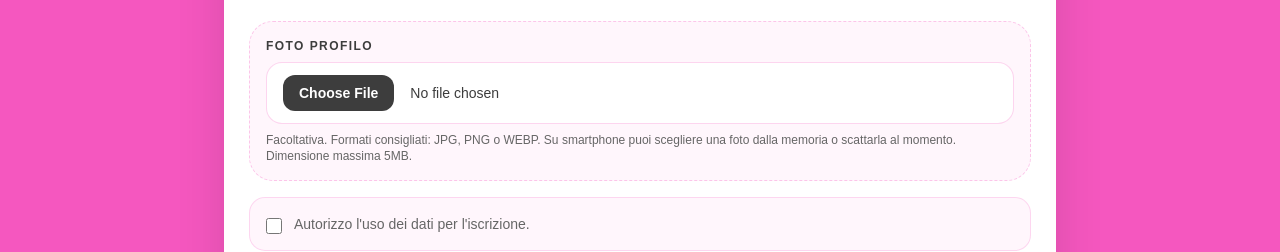
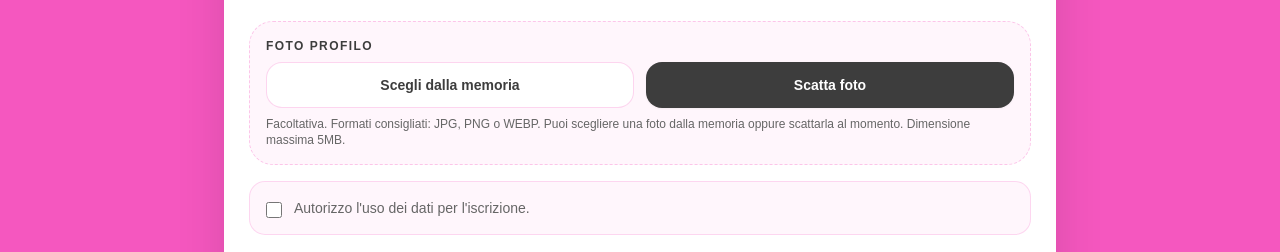
Before and after one commit to daldosso/dance-hub, a Next.js app in the folder frontend/: page /iscrizione-26-27 in a window 1280 px wide. Shown: the part 1134-1386 px from the top of the page. Built offline with nearby package versions, Linux system fonts and the light colour scheme; no server answers; the database is empty.

Commit message:
Implement photo optimization and selection functionality in enrollment form

```diff
--- a/frontend/src/app/iscrizione-26-27/page.tsx
+++ b/frontend/src/app/iscrizione-26-27/page.tsx
@@ -49,7 +49,57 @@ const initialForm: FormState = {
 
 const skillLevels = ["Principiante", "Intermedio", "Avanzato"];
 const genders = ["Donna", "Uomo", "Altro", "Preferisco non dirlo"];
-const MAX_PHOTO_SIZE = 5 * 1024 * 1024;
+const PHOTO_MAX_DIMENSION = 1600;
+const PHOTO_QUALITY = 0.82;
+
+async function optimizeEnrollmentPhoto(file: File): Promise<EnrollmentPhoto> {
+  try {
+    const bitmap = await createImageBitmap(file);
+    const scale = Math.min(
+      1,
+      PHOTO_MAX_DIMENSION / Math.max(bitmap.width, bitmap.height),
+    );
+    const width = Math.max(1, Math.round(bitmap.width * scale));
+    const height = Math.max(1, Math.round(bitmap.height * scale));
+
+    const canvas = document.createElement("canvas");
+    canvas.width = width;
+    canvas.height = height;
+
+    const context = canvas.getContext("2d");
+    if (!context) {
+      bitmap.close();
+      return { file, previewUrl: URL.createObjectURL(file) };
+    }
+
+    context.drawImage(bitmap, 0, 0, width, height);
+    bitmap.close();
+
+    const compressedBlob = await new Promise<Blob | null>((resolve) => {
+      canvas.toBlob((blob) => resolve(blob), "image/jpeg", PHOTO_QUALITY);
+    });
+
+    if (!compressedBlob) {
+      return { file, previewUrl: URL.createObjectURL(file) };
+    }
+
+    const compressedFile = new File(
+      [compressedBlob],
+      `${file.name.replace(/\.[^.]+$/, "") || "photo"}.jpg`,
+      {
+        type: "image/jpeg",
+        lastModified: file.lastModified,
+      },
+    );
+
+    return {
+      file: compressedFile,
+      previewUrl: URL.createObjectURL(compressedFile),
+    };
+  } catch {
+    return { file, previewUrl: URL.createObjectURL(file) };
+  }
+}
 
 export default function EnrollmentPage() {
   const [form, setForm] = useState<FormState>(initialForm);
@@ -63,6 +113,7 @@ export default function EnrollmentPage() {
   const [successMessage, setSuccessMessage] = useState<string | null>(null);
   const [errorMessage, setErrorMessage] = useState<string | null>(null);
   const photoInputRef = useRef<HTMLInputElement | null>(null);
+  const cameraPhotoInputRef = useRef<HTMLInputElement | null>(null);
 
   useEffect(() => {
     document.title = "Iscrizione 2026/2027 | Dance Hub";
@@ -186,33 +237,47 @@ export default function EnrollmentPage() {
     }
   }
 
-  function handlePhotoChange(event: ChangeEvent<HTMLInputElement>) {
+  async function handlePhotoChange(event: ChangeEvent<HTMLInputElement>) {
     const nextFile = event.target.files?.[0] ?? null;
 
     if (!nextFile) {
-      setPhoto({ file: null, previewUrl: null });
+      setPhoto((current) => {
+        if (current.previewUrl) {
+          URL.revokeObjectURL(current.previewUrl);
+        }
+        return { file: null, previewUrl: null };
+      });
       return;
     }
 
     if (!nextFile.type.startsWith("image/")) {
       setErrorMessage("La foto deve essere un'immagine.");
       event.target.value = "";
-      setPhoto({ file: null, previewUrl: null });
-      return;
+      setPhoto((current) => {
+        if (current.previewUrl) {
+          URL.revokeObjectURL(current.previewUrl);
         }
-
-    if (nextFile.size > MAX_PHOTO_SIZE) {
-      setErrorMessage("La foto è troppo grande: massimo 5MB.");
-      event.target.value = "";
-      setPhoto({ file: null, previewUrl: null });
+        return { file: null, previewUrl: null };
+      });
       return;
     }
 
     setErrorMessage(null);
-    setPhoto({
-      file: nextFile,
-      previewUrl: URL.createObjectURL(nextFile),
+    const optimizedPhoto = await optimizeEnrollmentPhoto(nextFile);
+    setPhoto((current) => {
+      if (current.previewUrl) {
+        URL.revokeObjectURL(current.previewUrl);
+      }
+      return optimizedPhoto;
     });
+  }
+
+  function openGalleryPicker() {
+    photoInputRef.current?.click();
+  }
+
+  function openCameraPicker() {
+    cameraPhotoInputRef.current?.click();
   }
 
   return (
@@ -428,17 +493,40 @@ export default function EnrollmentPage() {
                 <label className="mb-2 block text-xs font-semibold uppercase tracking-[0.12em] text-[#3d3d3d]">
                   Foto profilo
                 </label>
+                <div className="grid gap-3 sm:grid-cols-2">
+                  <button
+                    type="button"
+                    onClick={openGalleryPicker}
+                    className="inline-flex items-center justify-center rounded-2xl border border-[#F557BF]/25 bg-white px-4 py-3 text-sm font-semibold text-[#3d3d3d] transition hover:bg-[#F557BF]/5"
+                  >
+                    Scegli dalla memoria
+                  </button>
+                  <button
+                    type="button"
+                    onClick={openCameraPicker}
+                    className="inline-flex items-center justify-center rounded-2xl border border-[#3d3d3d]/15 bg-[#3d3d3d] px-4 py-3 text-sm font-semibold text-white shadow-sm transition hover:bg-[#585858]"
+                  >
+                    Scatta foto
+                  </button>
+                </div>
                 <input
                   ref={photoInputRef}
                   type="file"
                   accept="image/*"
                   onChange={handlePhotoChange}
-                  className="block w-full cursor-pointer rounded-2xl border border-[#F557BF]/25 bg-white px-4 py-3 text-sm text-[#3d3d3d] file:mr-4 file:rounded-xl file:border-0 file:bg-[#3d3d3d] file:px-4 file:py-2 file:text-sm file:font-semibold file:text-white hover:file:bg-[#585858]"
+                  className="hidden"
+                />
+                <input
+                  ref={cameraPhotoInputRef}
+                  type="file"
+                  accept="image/*"
+                  capture="environment"
+                  onChange={handlePhotoChange}
+                  className="hidden"
                 />
                 <p className="mt-2 text-xs text-[#666666]">
-                  Facoltativa. Formati consigliati: JPG, PNG o WEBP. Su smartphone puoi
-                  scegliere una foto dalla memoria o scattarla al momento. Dimensione
-                  massima 5MB.
+                  Facoltativa. Formati consigliati: JPG, PNG o WEBP. Puoi scegliere una
+                  foto dalla memoria oppure scattarla al momento. Dimensione massima 5MB.
                 </p>
                 {photo.previewUrl && (
                   <div className="mt-4 overflow-hidden rounded-3xl border border-[#F557BF]/20 bg-white shadow-sm">
@@ -448,12 +536,33 @@ export default function EnrollmentPage() {
                       className="h-48 w-full object-cover sm:h-56"
                     />
                     <div className="border-t border-[#F557BF]/10 px-4 py-3">
+                      <div className="flex items-start justify-between gap-3">
+                        <div className="min-w-0">
                           <p className="truncate text-sm font-semibold text-[#3d3d3d]">
                             {photo.file?.name}
                           </p>
                           <p className="text-xs text-[#666666]">
                             Anteprima pronta per l&apos;upload
                           </p>
+                        </div>
+                        <button
+                          type="button"
+                          onClick={() =>
+                            setPhoto((current) => {
+                              if (current.previewUrl) {
+                                URL.revokeObjectURL(current.previewUrl);
+                              }
+                              if (photoInputRef.current) {
+                                photoInputRef.current.value = "";
+                              }
+                              return { file: null, previewUrl: null };
+                            })
+                          }
+                          className="shrink-0 rounded-full border border-[#F557BF]/20 px-3 py-1 text-[11px] font-semibold text-[#F557BF] transition hover:bg-[#F557BF]/10"
+                        >
+                          Rimuovi
+                        </button>
+                      </div>
                     </div>
                   </div>
                 )}
```
Lines whose indentation alone changed are shown as unchanged.
